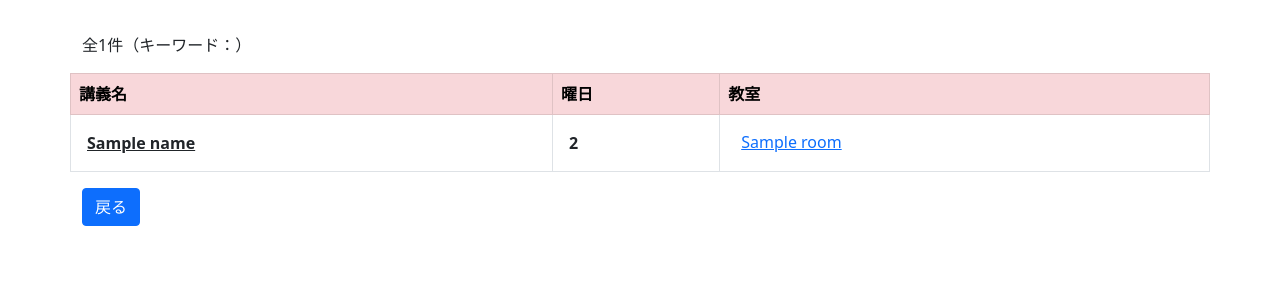
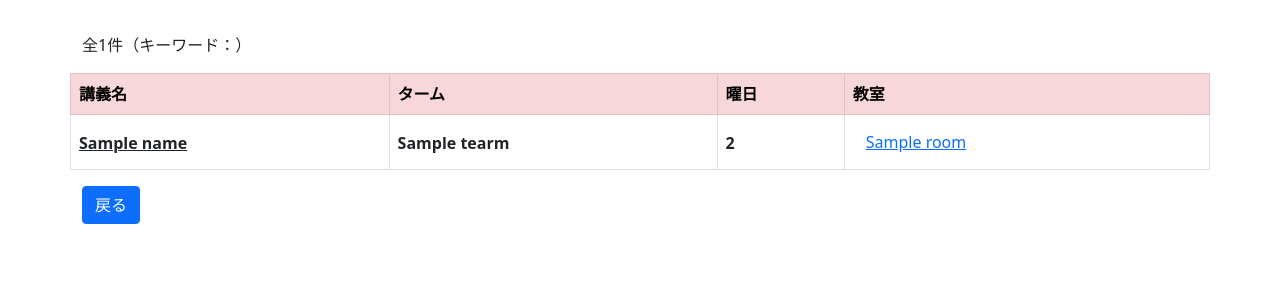
Before and after one commit to naokeyn/flask_test, a Flask app: template templates/result.html in a window 1280 px wide. Shown: the part 57-357 px from the top of the page. Run offline with Flask 2, Linux system fonts and the light colour scheme; the template is opened without the code that fills it: most values are stand-ins (such as "Sample title", 1, 10 or a date in 2020); lists and menus that the app fills with data are empty; parts of the project's set-up code (start-up, migrations or seed data) failed here and were passed over; some libraries are stand-ins or nearby versions.

Commit message:
update(sort, connect, etc.)

```diff
--- a/MapData.py
+++ b/MapData.py
@@ -67,7 +67,7 @@ data = {"東門":((35.8633 , 139.60958),
         "工学部講義棟":((35.86336 , 139.60872),
                 (35.86336 , 139.60872),
 		"image/20.jpg"),
-        "情報システム工学科棟":((35.86343 , 139.60751),
+        "情報工学科棟・理工学研究科棟":((35.86343 , 139.60751),
                 (35.86343 , 139.60751),
 		"image/21.jpg"),
 
--- a/main.py
+++ b/main.py
@@ -114,6 +114,7 @@ def result():
             data = {
                 "name": df["subject_name"].tolist(),        # 講義名
                 "time": df["day_period"].tolist(),          # 曜日 + 時限
+                "tearm": df["tearm"].tolist(),              # 開講ターム
                 # "teac": df["teacher"].tolist(),             # 教員名
                 "room": df["room"].tolist(),                # 教室
                 "buil": df["building"].tolist(),            # 建物名
@@ -142,6 +143,7 @@ def show_all():
     data = {
         "name": df["subject_name"].tolist(),        # 講義名
         "time": df["day_period"].tolist(),          # 曜日 + 時限
+        "tearm": df["tearm"].tolist(),
         # "teac": df["teacher"].tolist(),             # 教員名
         "room": df["room"].tolist(),                # 教室
         "buil": df["building"].tolist(),            # 建物名
--- a/static/tablesort.css
+++ b/static/tablesort.css
@@ -17,3 +17,7 @@
     background-position: center right;
     border-bottom: #000 2px solid;
 }
+
+th {
+    min-width: 50px;
+}
--- a/static/tablesort.js
+++ b/static/tablesort.js
@@ -1,14 +1,21 @@
+// 全角英数字を半角に変換
+let han_to_zen = (str) => {
+    return str.replace(/[Ａ-Ｚａ-ｚ０-９]/g, function (s) {
+        return String.fromCharCode(s.charCodeAt(0) - 0xFEE0)
+    })
+}
+
 // テーブルにソート機能を追加
-//Parser を定義
+
+// 曜日 + 時限 を4桁の整数で置き換える
+// 例 : 月1~3 -> "0130"，火2,木2 -> 1232
+// 集中 -> 9999, 卒研 -> 9998
 $.tablesorter.addParser({
     id: 'jpdays',
     is: function (s) {
         return false;
     },
 
-    // 曜日 + 時限 を4桁の整数で置き換える
-    // 例 : 月1~3 -> "0130"，火2,木2 -> 1232
-    // 集中 -> 9999, 卒研 -> 9998
     format: function (s) {
         const days = ["月", "火", "水", "木", "金", "土", "日"]
         const remove_char = [",", "(", ")", "〜"]
@@ -34,7 +41,46 @@ $.tablesorter.addParser({
         // 4桁に整える
         s = String(s + "00").slice(0, 4)
 
-        return s;
+        return s
+    },
+    type: 'string'
+});
+
+// tearm のソート
+// 第1~2 → 夏季 → 第3~4 冬季 → 通年
+// 4桁の数字に変換
+$.tablesorter.addParser({
+    id: 'tearm',
+    is: function (s) {
+        return false;
+    },
+
+    format: function (s) {
+        const tearms = {
+            "夏季集中": "2300",
+            "冬季集中": "4500",
+            "通年": "5000",
+            "通年集中": "6000"
+        }
+        const tearms_len = 4
+
+        for (let i = 0; i < tearms_len; i++) {
+            let tearm = Object.keys(tearms)[i]
+            if (s === tearm) {
+                s = tearms[tearm]
+                return s
+            }
+        }
+
+        const remove_char = ["第", "・"]
+
+        for (let i = 0; i < remove_char.length; i++) {
+            s = s.replace(remove_char[i], "")
+        }
+
+        s = String(han_to_zen(s) + "000").slice(0, 4)
+
+        return s
     },
     type: 'string'
 });
@@ -42,7 +88,8 @@ $.tablesorter.addParser({
 $(document).ready(function () {
     $('#table').tablesorter({
         headers: {
-            1: { sorter: 'jpdays' } // 曜日のソート
+            1: { sorter: 'tearm' },
+            2: { sorter: 'jpdays' } // 曜日のソート
         }
     });
 });
--- a/templates/result.html
+++ b/templates/result.html
@@ -25,7 +25,8 @@
         <table class="table table-bordered" id="table">
             <thead>
                 <tr class="table-danger">
-                    <th scope="col">講義名</th>
+                    <th scope="row">講義名</th>
+                    <th scope="col">ターム</th>
                     <th scope="col">曜日</th>
                     <th scope="col">教室</th>
                     {#
@@ -35,15 +36,20 @@
             <tbody>
                 {% for i in range(data["length"]) %}
                 <tr>
-                    <th>
-                        <div class="m-2">
+                    <th scope="row">
+                        <div class="mt-2">
                             <a class="text-dark" href="{{ data['syll'][i] }}" target="blank">
                                 {{ data["name"][i] }}
                             </a>
                         </div>
                     </th>
                     <th>
-                        <div class="m-2">
+                        <div class="mt-2">
+                            {{ data["tearm"][i] }}
+                        </div>
+                    </th>
+                    <th>
+                        <div class="mt-2">
                             {{ data["time"][i] }}
                         </div>
                     </th>
@@ -61,6 +67,7 @@
                         </form>
                         {% endif %}
                     </th>
+
                     {#
                     <!-- 教員名の表示
                     <th>
--- a/templates/template.html
+++ b/templates/template.html
@@ -13,12 +13,14 @@
     <link href="https://cdn.jsdelivr.net/npm/bootstrap@5.0.2/dist/css/bootstrap.min.css" rel="stylesheet"
         integrity="sha384-EVSTQN3/azprG1Anm3QDgpJLIm9Nao0Yz1ztcQTwFspd3yD65VohhpuuCOmLASjC" crossorigin="anonymous">
 
+    {#
     <!-- OGP設定 -->
     <meta name="og:url" content="https://omnileader.pythonanywhere.com/">
     <meta name="og:type" content="website">
     <meta name="og:title" content="OMNI LEADER">
     <meta name="description" content="埼玉大学生のための教室検索サイトです。講義名を入力すれば開講される教室のある建物までの経路を正門、西門、東門の任意の門から案内します。">
     <meta name="og:image" content="https://omnileader.pythonanywhere.com/static/icon.jpg">
+    #}
     {% block header %}{% endblock %}
     <title>OMNI LEADER</title>
 </head>
```
Also changed, not shown: README.md, 1 other file.
